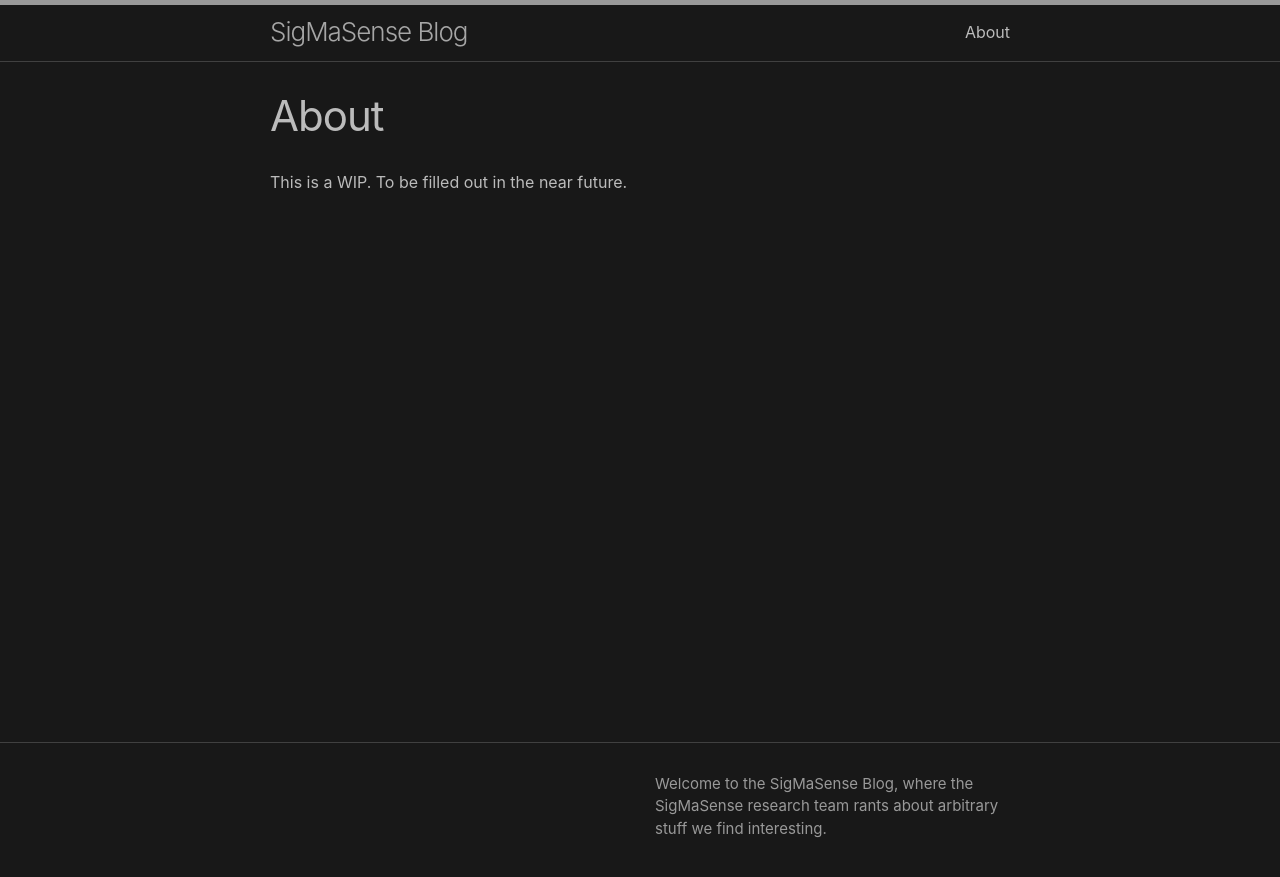
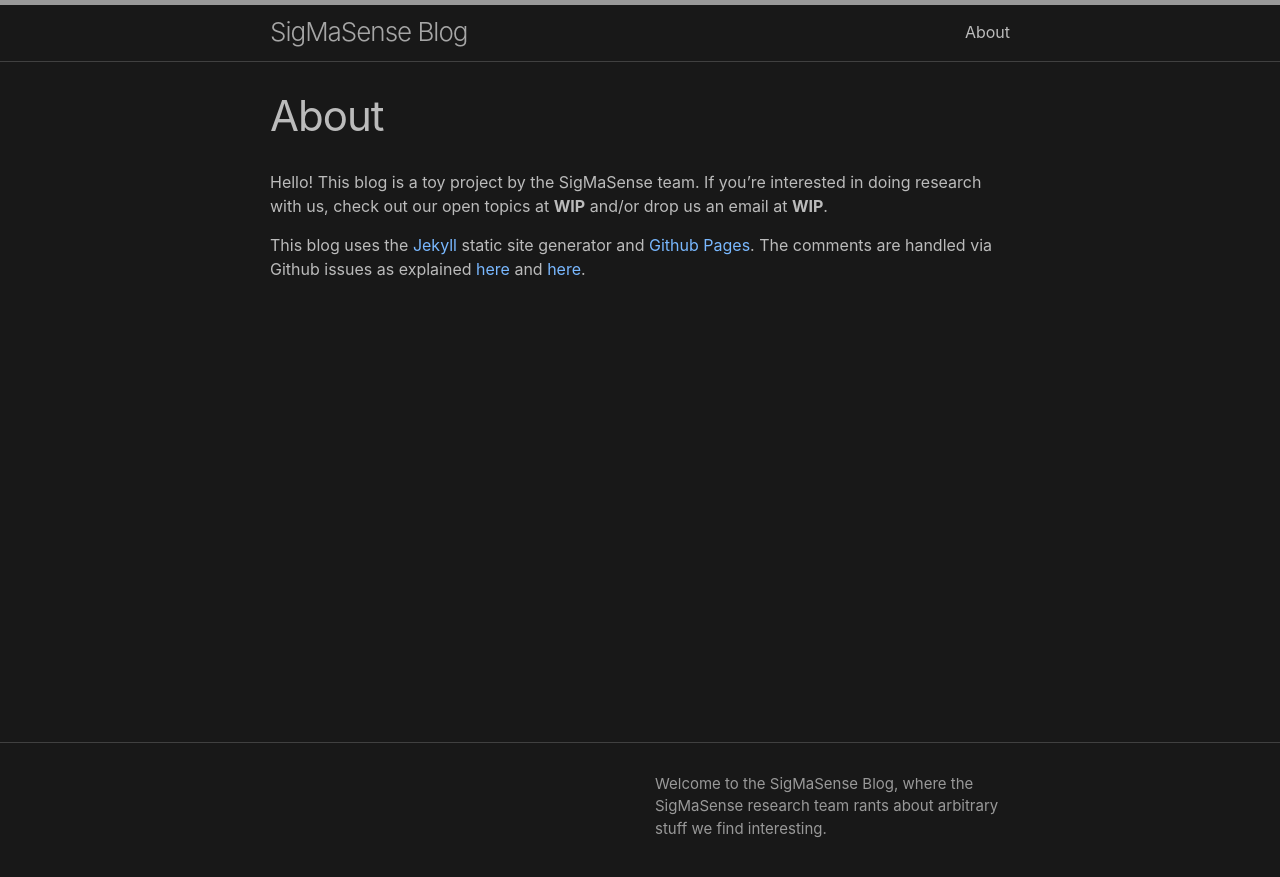
Before and after one commit to 3ddP/sigmasense, a Jekyll site: the page built from about.md, in a window 1280 px wide. Shown: the top 877 px of the page. Built offline with Jekyll 4.4.1, drawn with Linux system fonts in a browser that asks for light colours.

Commit message:
rework about page

```diff
--- a/about.md
+++ b/about.md
@@ -4,4 +4,6 @@ title: About
 permalink: /about/
 ---
 
-This is a WIP. To be filled out in the near future.
+Hello! This blog is a toy project by the SigMaSense team. If you're interested in doing research with us, check out our open topics at **WIP** and/or drop us an email at **WIP**.
+
+This blog uses the [Jekyll](https://jekyllrb.com/) static site generator and [Github Pages](https://pages.github.com/). The comments are handled via Github issues as explained [here](https://dc25.github.io/myBlog/2017/06/24/using-github-comments-in-a-jekyll-blog.html) and [here](https://github.com/dc25/minimaWithGithubComments).
```
